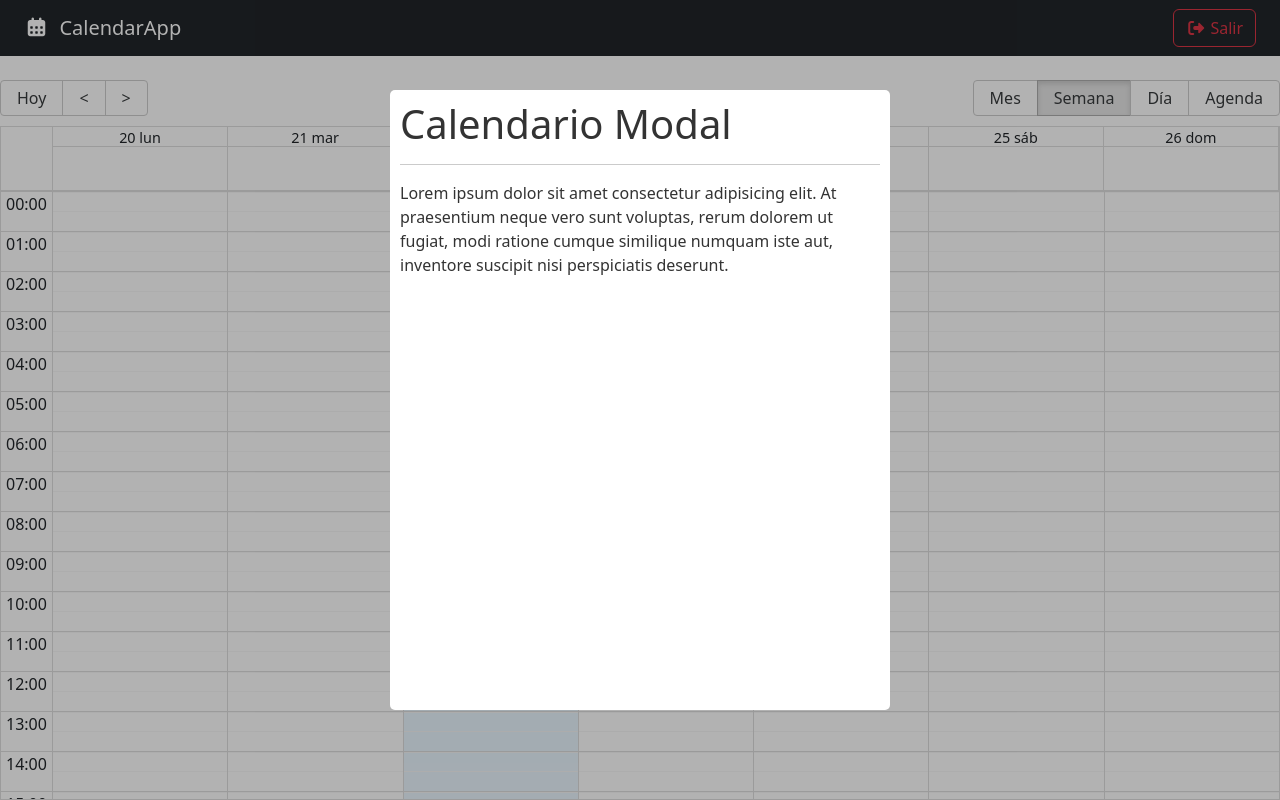
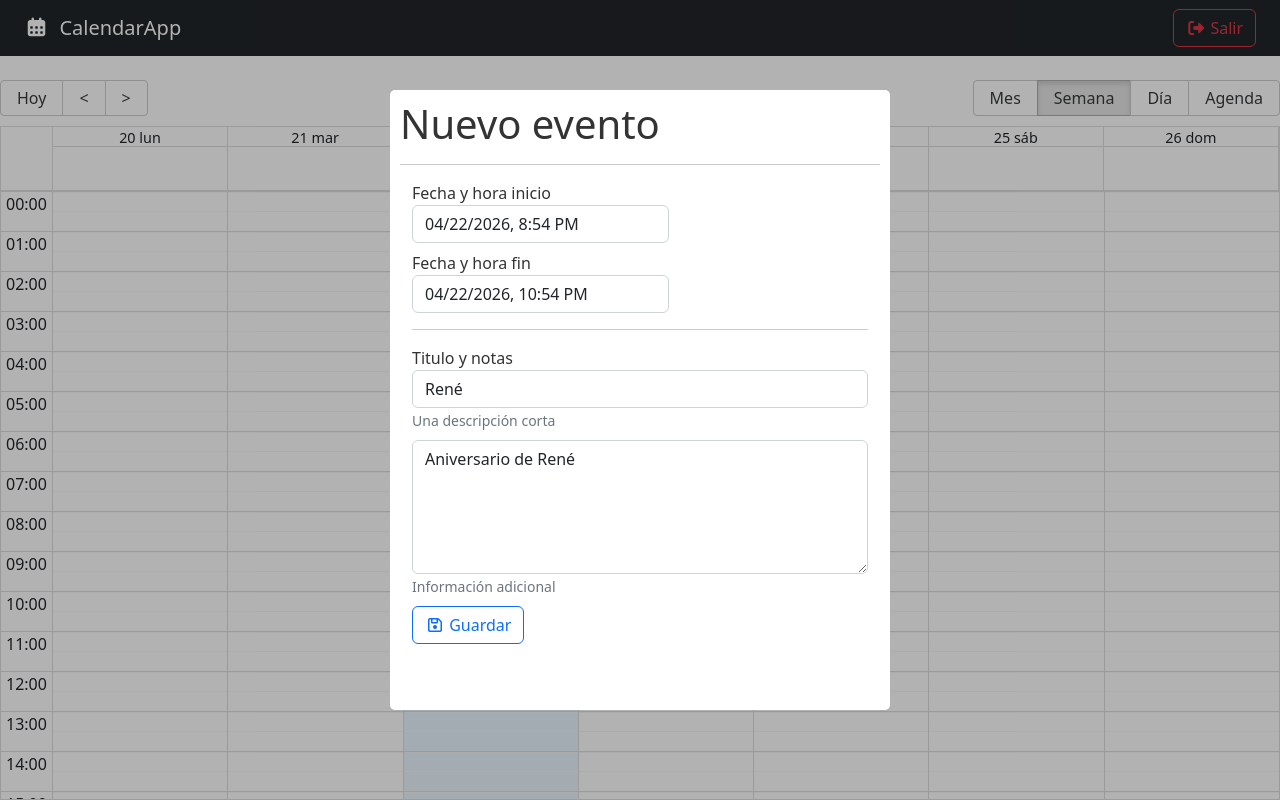
Before and after one commit to EstherManriqueGlez/react-calendar-app, a React (Vite) app: page / in a window 1280 px wide. Built offline with nearby package versions, Linux system fonts and the light colour scheme.

Commit message:
feat: enhance CalendarModal with date selection and form handling

```diff
--- a/src/calendar/components/CalendarModal.jsx
+++ b/src/calendar/components/CalendarModal.jsx
@@ -1,5 +1,9 @@
 import { useState } from 'react';
+import { addHours, set } from 'date-fns';
+
 import Modal from 'react-modal';
+import DatePicker from 'react-datepicker';
+import 'react-datepicker/dist/react-datepicker.css';
 
 const customStyles = {
   content: {
@@ -17,6 +21,27 @@
 export const CalendarModal = () => {
   const [isOpen, setIsOpen] = useState(true);
 
+  const [formValues, setFormValues] = useState({
+    title: 'René',
+    notes: 'Aniversario de René',
+    start: new Date(),
+    end: addHours(new Date(), 2),
+  });
+
+  const onInputChanged = ({ target }) => {
+    setFormValues({
+      ...formValues,
+      [target.name]: target.value,
+    });
+  };
+
+  const onDateChanged = (event, changing) => {
+    setFormValues({
+      ...formValues,
+      [changing]: event,
+    });
+  };
+
   const onCloseModal = () => {
     console.log('Cerrando modal');
     setIsOpen(false);
@@ -30,14 +55,69 @@
       overlayClassName="modal-fondo"
       closeTimeoutMS={200}
     >
-      <h1>Calendario Modal</h1>
+      <h1> Nuevo evento </h1>
       <hr />
-      <p>
-        Lorem ipsum dolor sit amet consectetur adipisicing elit. At praesentium
-        neque vero sunt voluptas, rerum dolorem ut fugiat, modi ratione cumque
-        similique numquam iste aut, inventore suscipit nisi perspiciatis
-        deserunt.
-      </p>
+      <form className="container">
+        <div className="form-group mb-2">
+          <label>Fecha y hora inicio</label>
+          <br />
+          <DatePicker
+            className="form-control"
+            selected={formValues.start}
+            onChange={(event) => onDateChanged(event, 'start')}
+            dateFormat="Pp"
+          />
+        </div>
+
+        <div className="form-group mb-2">
+          <label>Fecha y hora fin</label>
+          <br />
+          <DatePicker
+            className="form-control"
+            minDate={formValues.start}
+            selected={formValues.end}
+            onChange={(event) => onDateChanged(event, 'end')}
+            dateFormat="Pp"
+          />
+        </div>
+
+        <hr />
+        <div className="form-group mb-2">
+          <label>Titulo y notas</label>
+          <input
+            type="text"
+            className="form-control"
+            placeholder="Título del evento"
+            name="title"
+            autoComplete="off"
+            value={formValues.title}
+            onChange={onInputChanged}
+          />
+          <small id="emailHelp" className="form-text text-muted">
+            Una descripción corta
+          </small>
+        </div>
+
+        <div className="form-group mb-2">
+          <textarea
+            type="text"
+            className="form-control"
+            placeholder="Notas"
+            rows="5"
+            name="notes"
+            value={formValues.notes}
+            onChange={onInputChanged}
+          ></textarea>
+          <small id="emailHelp" className="form-text text-muted">
+            Información adicional
+          </small>
+        </div>
+
+        <button type="submit" className="btn btn-outline-primary btn-block">
+          <i className="far fa-save"></i>
+          <span> Guardar</span>
+        </button>
+      </form>
     </Modal>
   );
 };
```
